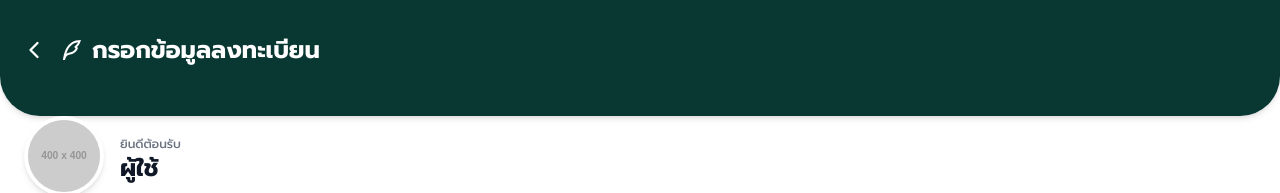
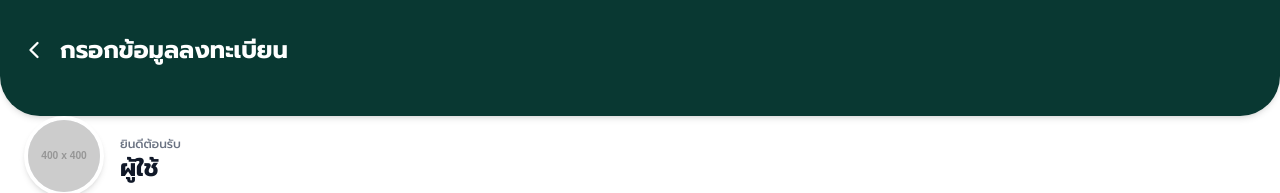
Before and after one commit to koard/DukeFarm-Frontend, a Next.js app: page /register-farmer in a window 1280 px wide. Shown: the top 193 px of the page. Built offline with nearby package versions, Linux system fonts and the light colour scheme.

Commit message:
Refactor ProfilePage and RegisterFarmerPage: Remove Leaf image for a cleaner design

```diff
--- a/src/app/profile/page.tsx
+++ b/src/app/profile/page.tsx
@@ -421,7 +421,6 @@ export default function ProfilePage() {
               <ChevronLeft className="w-7 h-7" />
             </button>
             <div className="flex items-center gap-2 text-2xl font-bold">
-              <Image src="/register-farmer/Leaf.svg" alt="Leaf" width={24} height={24} />
               <span>ข้อมูลโปรไฟล์</span>
             </div>
           </div>
--- a/src/app/register-farmer/page.tsx
+++ b/src/app/register-farmer/page.tsx
@@ -306,7 +306,6 @@ export default function RegisterFarmerPage() {
               <ChevronLeft className="w-7 h-7" />
             </Link>
             <div className="flex items-center gap-2 text-2xl font-bold">
-              <Image src="/register-farmer/Leaf.svg" alt="Leaf" width={24} height={24} />
               <span>กรอกข้อมูลลงทะเบียน</span>
             </div>
           </div>
```
